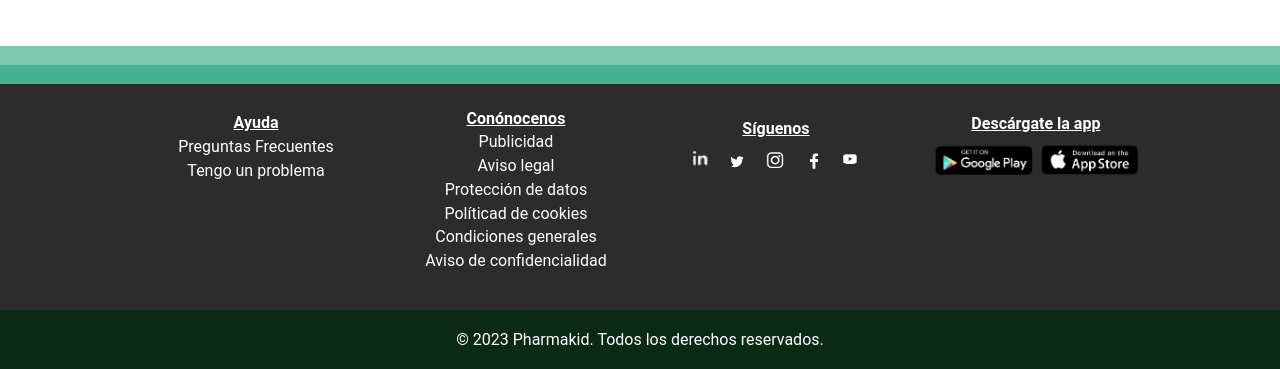
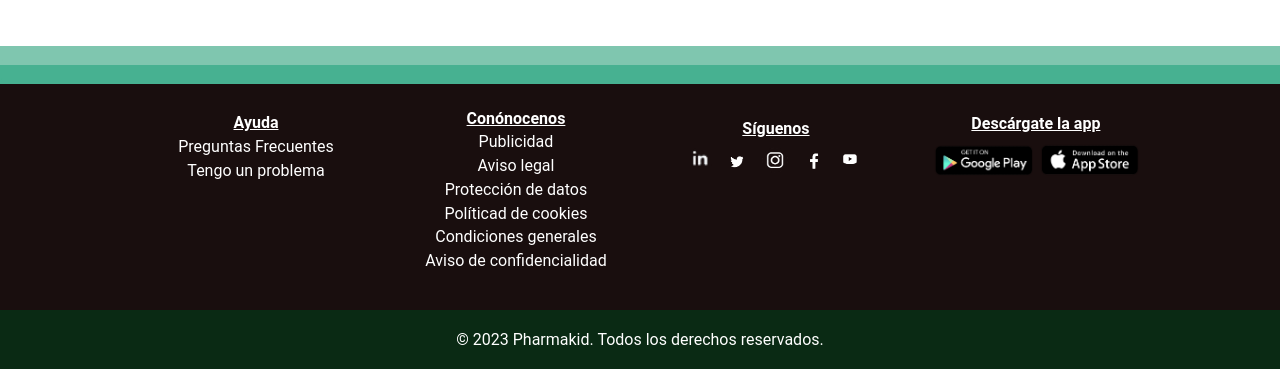
Before and after one commit to abrahamz22/FARMAKID, a PHP site: page /carrito.html in a window 1280 px wide. Shown: the part 1020-1389 px from the top of the page. Run offline with PHP 8.4, Linux system fonts and the light colour scheme.

Commit message:
Cambios de color en el footer

```diff
--- a/css/footer.css
+++ b/css/footer.css
@@ -13,7 +13,7 @@
 }
 footer{
     color: #FFFFFF;
-    background-color: #2c2c2c;
+    background-color: #190e0e;
 }
 
  #ayuda,  #conocenos, #descarga, #siguenos {
```
